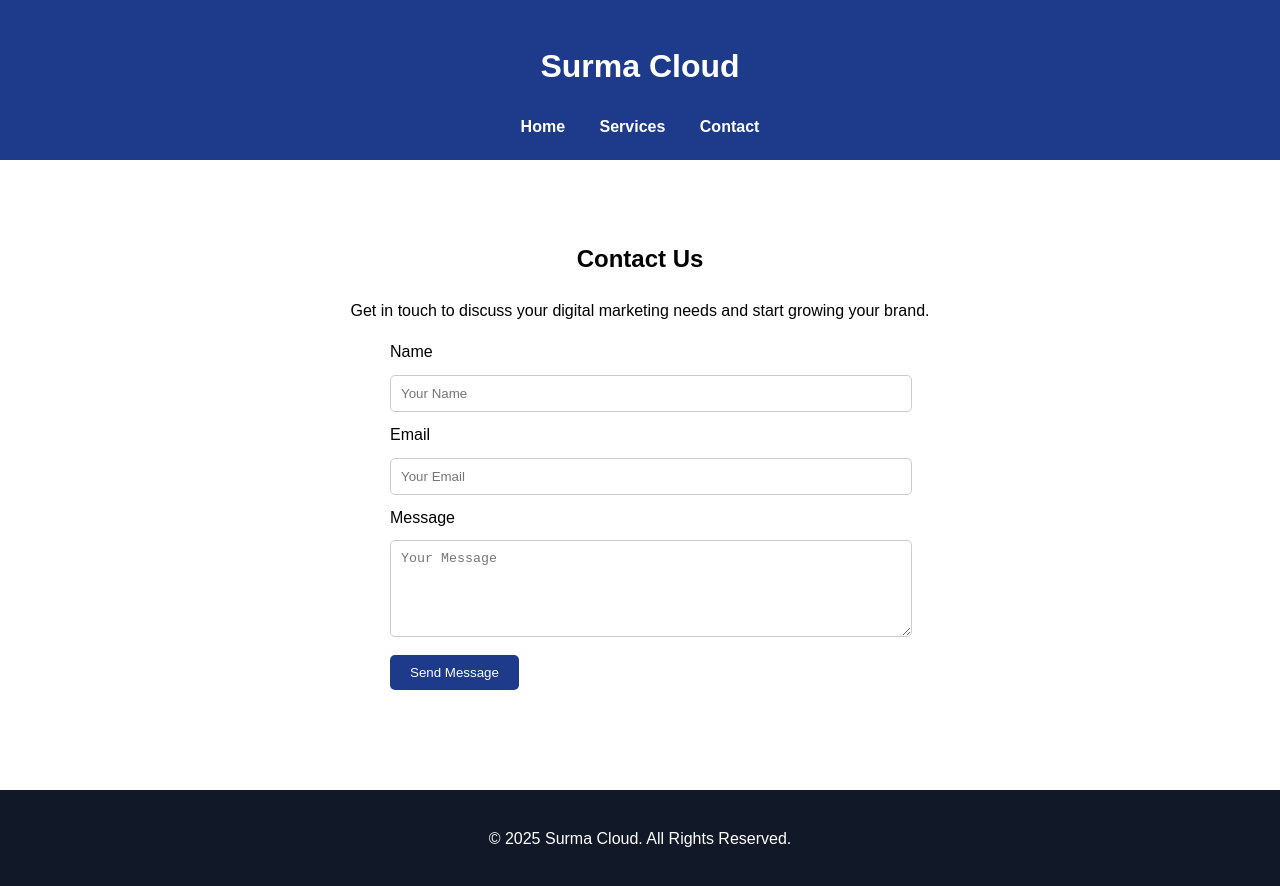
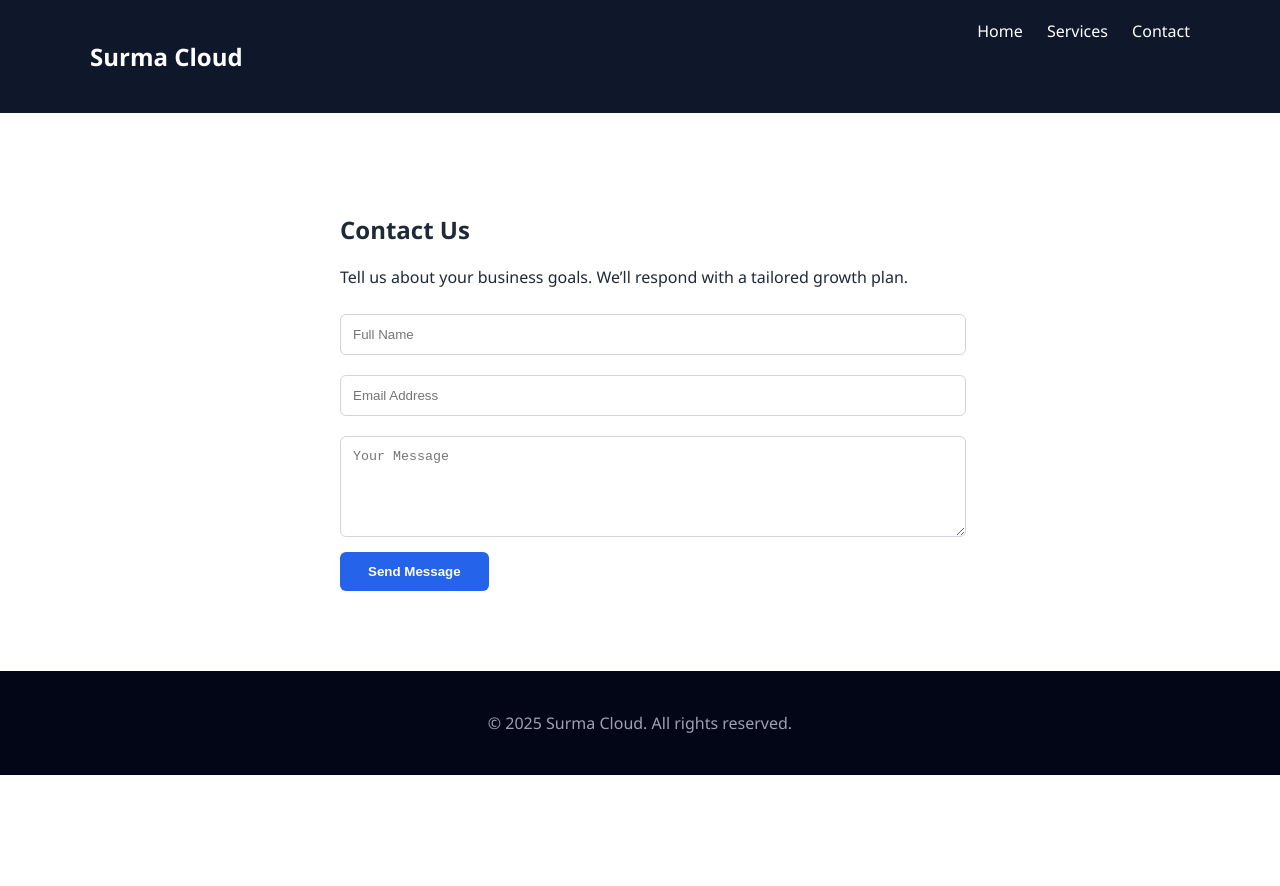
Before and after one commit to millat-fullstack/surma-cloud, a plain HTML site: page contact.html in a window 1280 px wide. After the commit the page ends 800 px from the top, so only its background shows below. Drawn offline with Linux system fonts and the light colour scheme.

Commit message:
Revamp contact.html with new design and styles
Updated the contact page layout and styles for better user experience.

```diff
--- a/contact.html
+++ b/contact.html
@@ -3,49 +3,61 @@
 <head>
 <meta charset="UTF-8">
 <meta name="viewport" content="width=device-width, initial-scale=1.0">
-    <title>Contact Surma Cloud</title>
+<title>Contact | Surma Cloud</title>
+
 <style>
-        body { font-family: Arial, sans-serif; margin:0; padding:0; line-height:1.6; }
-        header { background: #1e3a8a; color: white; padding: 20px 0; text-align: center; }
-        nav a { color: white; margin: 0 15px; text-decoration: none; font-weight: bold; }
-        section { padding: 60px 20px; text-align: center; }
-        form { max-width: 500px; margin: 0 auto; text-align: left; }
-        input, textarea { width: 100%; padding:10px; margin:10px 0; border:1px solid #ccc; border-radius:5px; }
-        button { padding:10px 20px; background:#1e3a8a; color:white; border:none; border-radius:5px; cursor:pointer; }
-        footer { background:#111827; color:white; text-align:center; padding:20px 0; margin-top:40px; }
+body { font-family:"Segoe UI", Arial, sans-serif; margin:0; color:#1f2937; }
+header { background:#0f172a; color:white; padding:20px 0; }
+nav { max-width:1100px; margin:auto; padding:0 20px; display:flex; justify-content:space-between; }
+nav a { color:white; margin-left:20px; text-decoration:none; }
+section { max-width:600px; margin:auto; padding:80px 20px; }
+input, textarea {
+    width:100%;
+    padding:12px;
+    margin:10px 0;
+    border:1px solid #d1d5db;
+    border-radius:6px;
+}
+button {
+    background:#2563eb;
+    color:white;
+    padding:12px 28px;
+    border:none;
+    border-radius:6px;
+    font-weight:600;
+    cursor:pointer;
+}
+footer { background:#020617; color:#9ca3af; text-align:center; padding:25px 0; }
 </style>
 </head>
+
 <body>
 
 <header>
-    <h1>Surma Cloud</h1>
 <nav>
+    <h2>Surma Cloud</h2>
+    <div>
         <a href="index.html">Home</a>
         <a href="services.html">Services</a>
         <a href="contact.html">Contact</a>
+    </div>
 </nav>
 </header>
 
 <section>
-    <h2>Contact Us</h2>
-    <p>Get in touch to discuss your digital marketing needs and start growing your brand.</p>
+<h1>Contact Us</h1>
+<p>Tell us about your business goals. We’ll respond with a tailored growth plan.</p>
 
 <form>
-        <label>Name</label>
-        <input type="text" placeholder="Your Name" required>
-
-        <label>Email</label>
-        <input type="email" placeholder="Your Email" required>
-
-        <label>Message</label>
+    <input type="text" placeholder="Full Name" required>
+    <input type="email" placeholder="Email Address" required>
     <textarea rows="5" placeholder="Your Message" required></textarea>
-
     <button type="submit">Send Message</button>
 </form>
 </section>
 
 <footer>
-    <p>&copy; 2025 Surma Cloud. All Rights Reserved.</p>
+<p>© 2025 Surma Cloud. All rights reserved.</p>
 </footer>
 
 </body>
```
Lines whose indentation alone changed are shown as unchanged.
